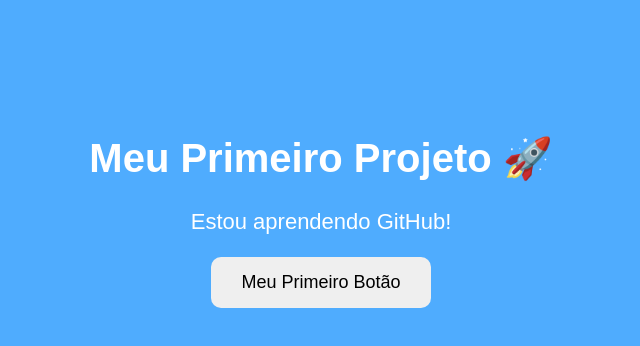
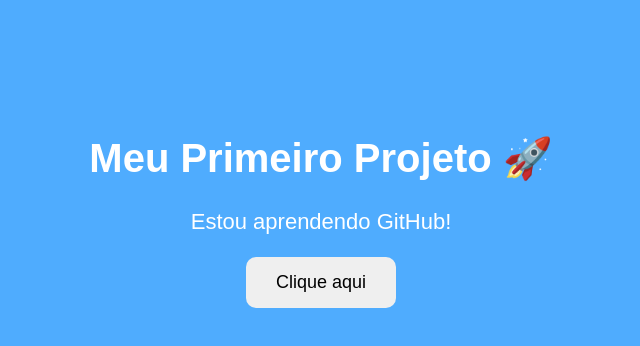
Before and after one commit to profalaise/Meu-primeiro-projeto-, a plain HTML site: page index.html in a window 1280 px wide. Shown: the whole page, without its empty margins (319-959 px from the left). Drawn offline with Linux system fonts and the light colour scheme.

Commit message:
Update index.html

```diff
--- a/index.html
+++ b/index.html
@@ -26,9 +26,7 @@
       border:none;
       border-radius:10px;
       font-size:18px;
-      <button onclick="alert('Parabéns! Seu botão está funcionando 🚀')">
-Clique Aqui
-</button>
+
     }
   </style>
 </head>
@@ -39,7 +37,8 @@ Clique Aqui
 
 <p>Estou aprendendo GitHub!</p>
 
-<button>Meu Primeiro Botão</button>
+<button onclick='alert('Parabéns! Seu botão está funcionado')">Clique aqui
+</button>
 
 </body>
 </html>
```
